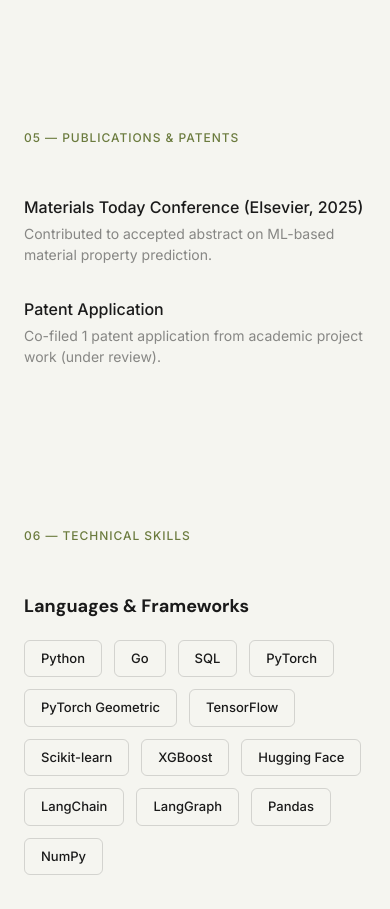
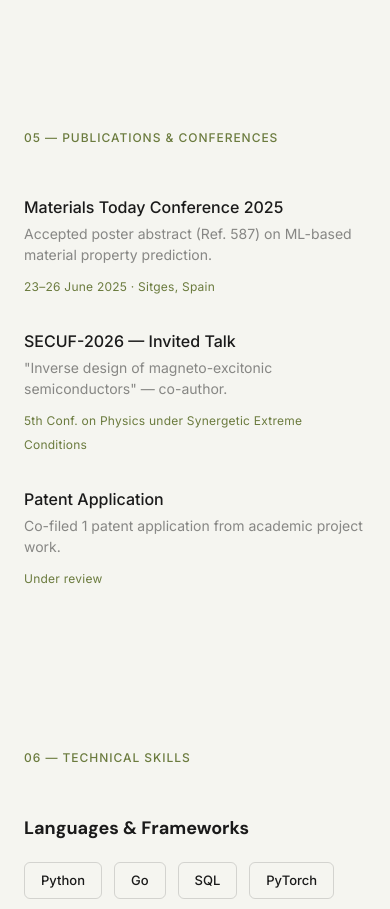
Before and after one commit to AkashKesav/Portfolio, a React (Vite) app: page / in a window 390 px wide. Shown: the part 6020-6929 px from the top of the page. Built offline with nearby package versions, Linux system fonts and the light colour scheme.

Commit message:
details:added publications

```diff
--- a/src/sections/Publications.tsx
+++ b/src/sections/Publications.tsx
@@ -6,28 +6,44 @@
           data-animate="fade-up"
           className="font-body font-medium text-[12px] text-[#6B7B3E] tracking-[0.08em] uppercase mb-12"
         >
-          05 — Publications & Patents
+          05 — Publications & Conferences
         </p>
 
-        <div data-animate="fade-up" className="flex flex-col md:flex-row md:items-center gap-8 md:gap-12">
-          <div className="flex-1">
+        <div data-animate="fade-up" className="grid grid-cols-1 md:grid-cols-3 gap-8 md:gap-12">
+          <div>
             <h3 className="font-body font-medium text-[16px] text-[#1A1A1A] mb-1">
-              Materials Today Conference (Elsevier, 2025)
+              Materials Today Conference 2025
             </h3>
-            <p className="font-body text-[14px] text-[rgba(26,26,26,0.5)]">
-              Contributed to accepted abstract on ML-based material property prediction.
+            <p className="font-body text-[14px] text-[rgba(26,26,26,0.5)] mb-2">
+              Accepted poster abstract (Ref. 587) on ML-based material property prediction.
             </p>
+            <span className="font-body text-[12px] text-[#6B7B3E] tracking-[0.02em]">
+              23–26 June 2025 · Sitges, Spain
+            </span>
           </div>
 
-          <div className="hidden md:block w-[1px] h-[60px] bg-[rgba(26,26,26,0.1)]" />
+          <div>
+            <h3 className="font-body font-medium text-[16px] text-[#1A1A1A] mb-1">
+              SECUF-2026 — Invited Talk
+            </h3>
+            <p className="font-body text-[14px] text-[rgba(26,26,26,0.5)] mb-2">
+              "Inverse design of magneto-excitonic semiconductors" — co-author.
+            </p>
+            <span className="font-body text-[12px] text-[#6B7B3E] tracking-[0.02em]">
+              5th Conf. on Physics under Synergetic Extreme Conditions
+            </span>
+          </div>
 
-          <div className="flex-1">
+          <div>
             <h3 className="font-body font-medium text-[16px] text-[#1A1A1A] mb-1">
               Patent Application
             </h3>
-            <p className="font-body text-[14px] text-[rgba(26,26,26,0.5)]">
-              Co-filed 1 patent application from academic project work (under review).
+            <p className="font-body text-[14px] text-[rgba(26,26,26,0.5)] mb-2">
+              Co-filed 1 patent application from academic project work.
             </p>
+            <span className="font-body text-[12px] text-[#6B7B3E] tracking-[0.02em]">
+              Under review
+            </span>
           </div>
         </div>
       </div>
```
Also changed, not shown: src/index.css (line endings or trailing spaces), src/sections/Hero.tsx (line endings or trailing spaces), 1 other file (tests, documents, lock files or other folders).
